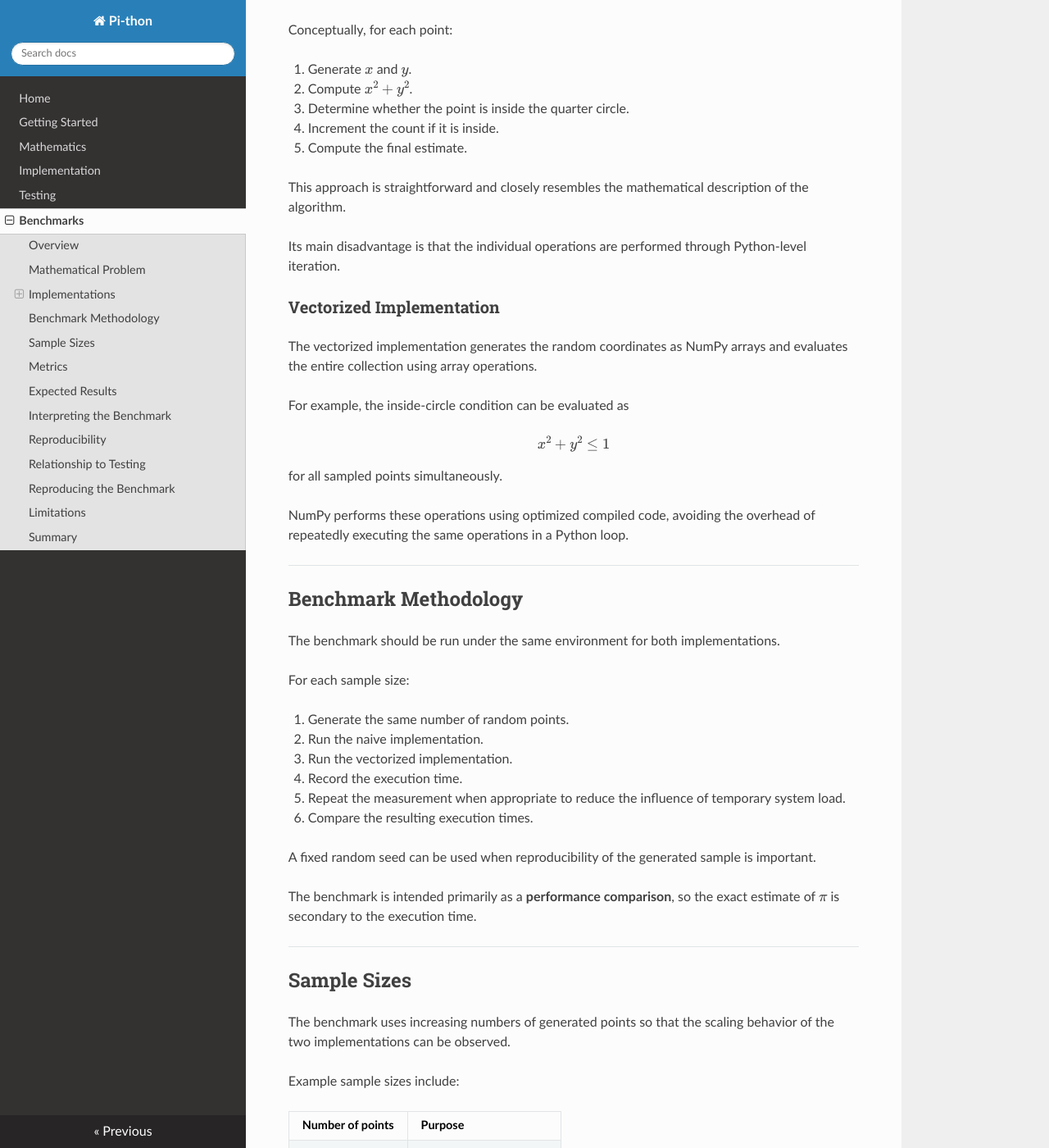
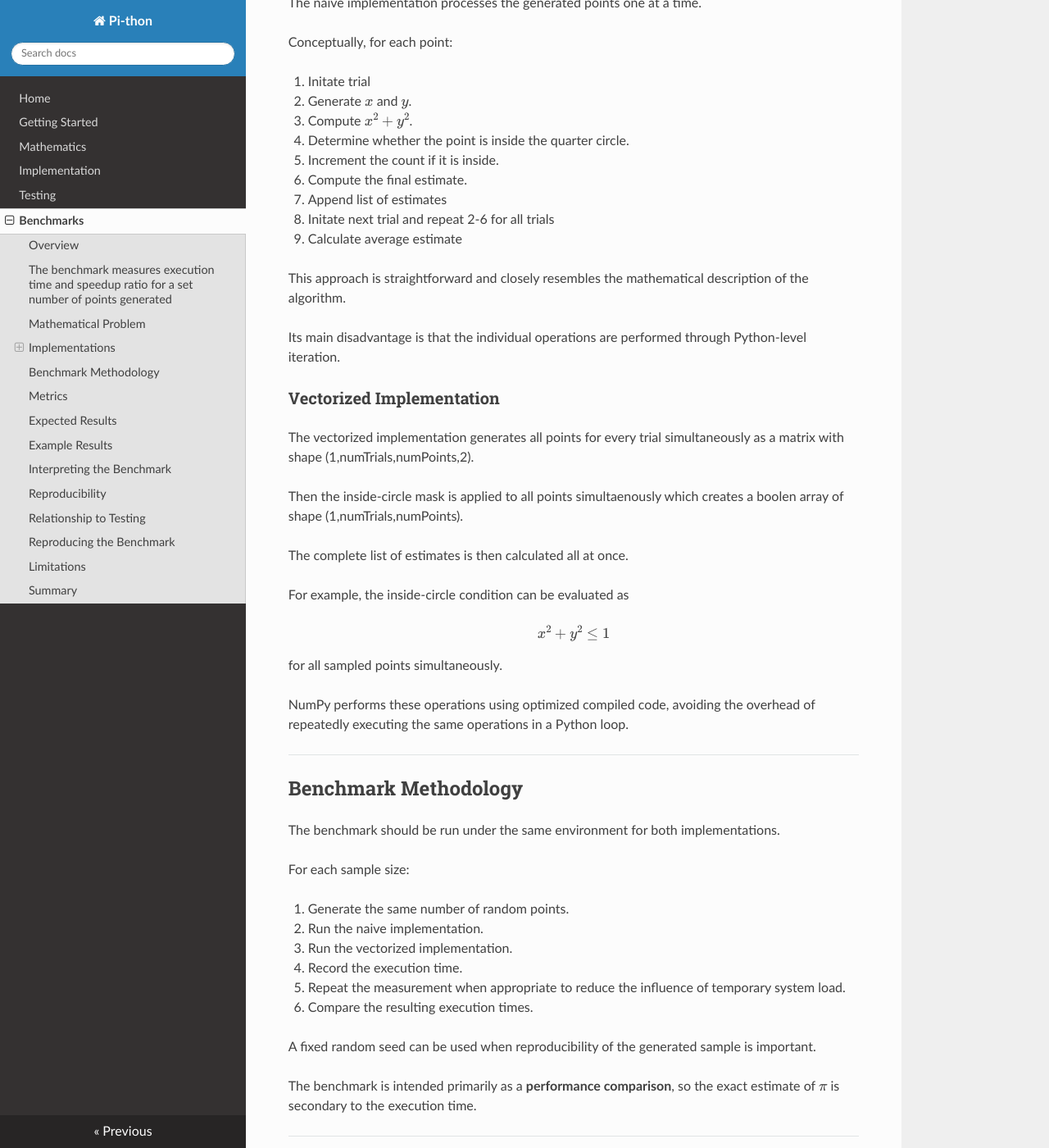
Before and after one commit to DomDom268/Estimation-of-Pi-using-Monte-Carlo-methods, an MkDocs documentation site: the page built from docs/benchmark.md, in a window 1280 px wide and 1400 px high, scrolled down 1187 px. Shown: the whole window at 82% size. Built offline with MkDocs 1.6.1, drawn with Linux system fonts in a browser that asks for light colours; nearby versions of some CDN libraries; some of the changed text lies outside the part shown.

```diff
--- a/docs/benchmark.md
+++ b/docs/benchmark.md
@@ -9,8 +9,7 @@ This project benchmarks two implementations of the Monte Carlo estimator for \(
 
 The purpose of the benchmark is to demonstrate the performance benefit of vectorization while confirming that both implementations perform the same mathematical computation.
 
-The benchmark measures **execution time** as the number of generated points increases.
-
+The benchmark measures *execution time* and *speedup ratio* for a set number of points generated
 ---
 
 ## Mathematical Problem
@@ -53,11 +52,15 @@ The naive implementation processes the generated points one at a time.
 
 Conceptually, for each point:
 
-1. Generate \(x\) and \(y\).
+1. Initate trial
+2. Generate \(x\) and \(y\).
 2. Compute \(x^2+y^2\).
 3. Determine whether the point is inside the quarter circle.
 4. Increment the count if it is inside.
 5. Compute the final estimate.
+6. Append list of estimates
+7. Initate next trial and repeat 2-6 for all trials
+8. Calculate average estimate
 
 This approach is straightforward and closely resembles the mathematical description of the algorithm.
 
@@ -65,7 +68,12 @@ Its main disadvantage is that the individual operations are performed through Py
 
 ### Vectorized Implementation
 
-The vectorized implementation generates the random coordinates as NumPy arrays and evaluates the entire collection using array operations.
+The vectorized implementation generates all points for every trial simultaneously as a matrix with shape (1,numTrials,numPoints,2).
+
+Then the inside-circle mask is applied to all points simultaenously which creates a boolen array of shape (1,numTrials,numPoints).
+
+The complete list of estimates is then calculated all at once.
+
 
 For example, the inside-circle condition can be evaluated as
 
@@ -95,23 +103,6 @@ For each sample size:
 A fixed random seed can be used when reproducibility of the generated sample is important.
 
 The benchmark is intended primarily as a **performance comparison**, so the exact estimate of \( \pi \) is secondary to the execution time.
-
----
-
-## Sample Sizes
-
-The benchmark uses increasing numbers of generated points so that the scaling behavior of the two implementations can be observed.
-
-Example sample sizes include:
-
-| Number of points | Purpose |
-|---:|---|
-| \(10^3\) | Small input |
-| \(10^4\) | Small-to-moderate input |
-| \(10^5\) | Moderate input |
-| \(10^6\) | Large input |
-
-The \(10^6\) case is particularly useful for demonstrating the difference between Python-level iteration and NumPy vectorization.
 
 ---
 
@@ -161,6 +152,16 @@ The naive implementation performs the repeated operations through Python iterati
 Consequently, the vectorized implementation is expected to become increasingly advantageous as the number of generated points increases.
 
 Small inputs may show a smaller difference because fixed overhead can represent a larger fraction of the total execution time.
+
+---
+
+## Example Results
+
+|Method|Execution Time|Speedup|
+|:------|:------|:------|
+|Naive Loops|0.1792s|1.0x|
+|Vectorized MC|0.0072s|24.8x|
+|Vectorized QMC|0.0156s|11.5x|
 
 ---
 
--- /dev/null
+++ b/requirements-docs.txt
@@ -0,0 +1,2 @@
+mkdocs
+pymdown-extensions
```
Also changed, not shown: README.md (+2 -2 lines), docs/implementation.md (+2 -10 lines), docs/index.md (+7 -2 lines), docs/mathematics.md (+19 -5 lines), docs/test.md (+2 -2 lines), 1 other file.
